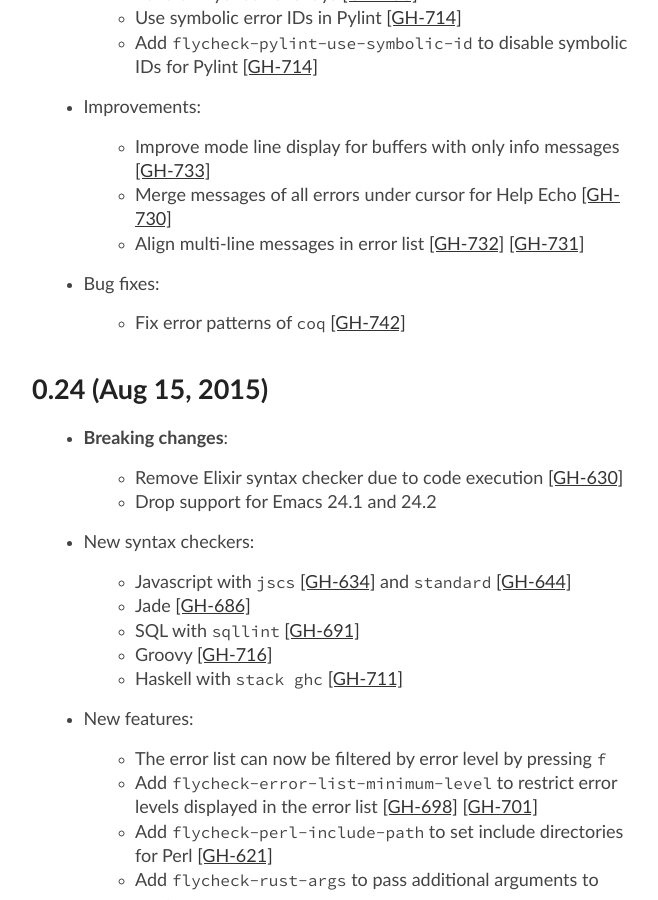
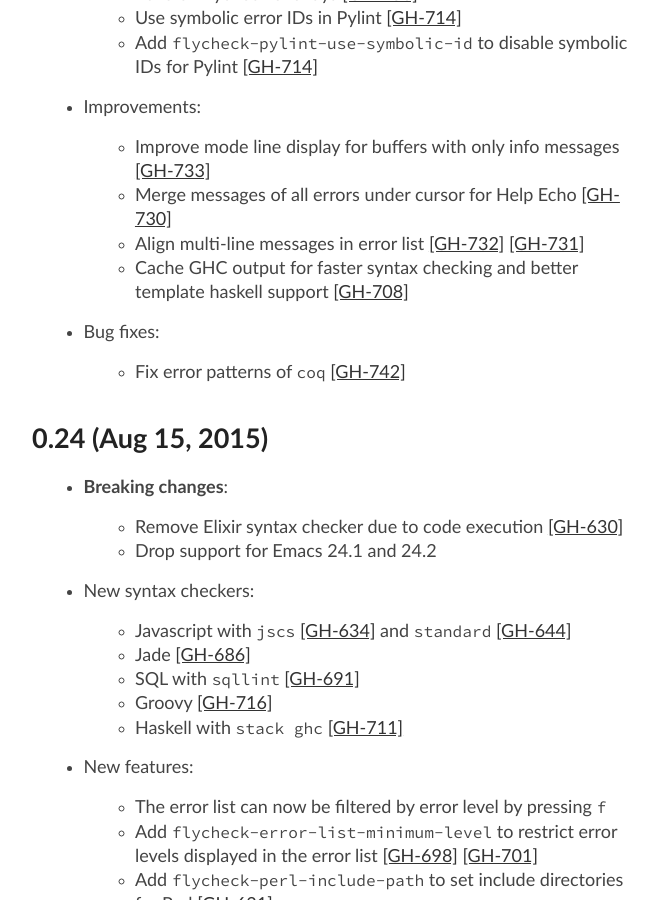
Before and after one commit to cmarqu/flycheck.github.io, a Jekyll site: the page built from changes.md, in a window 1280 px wide and 900 px high, scrolled down 325 px. Shown: the whole window, without its empty margins (258-916 px from the left). Built offline with Jekyll 4.4.1, drawn with Linux system fonts in a browser that asks for light colours.

Commit message:
Update manual from flycheck/flycheck@ffa3c88

```diff
--- a/_includes/changes.md
+++ b/_includes/changes.md
@@ -14,6 +14,8 @@ master (in development)
   - Improve mode line display for buffers with only info messages [[GH-733]](https://github.com/flycheck/flycheck/issues/733)
   - Merge messages of all errors under cursor for Help Echo [[GH-730]](https://github.com/flycheck/flycheck/issues/730)
   - Align multi-line messages in error list [[GH-732]](https://github.com/flycheck/flycheck/issues/732) [[GH-731]](https://github.com/flycheck/flycheck/issues/731)
+  - Cache GHC output for faster syntax checking and better template haskell
+    support [[GH-708]](https://github.com/flycheck/flycheck/issues/708)
 
 - Bug fixes:
 
```
